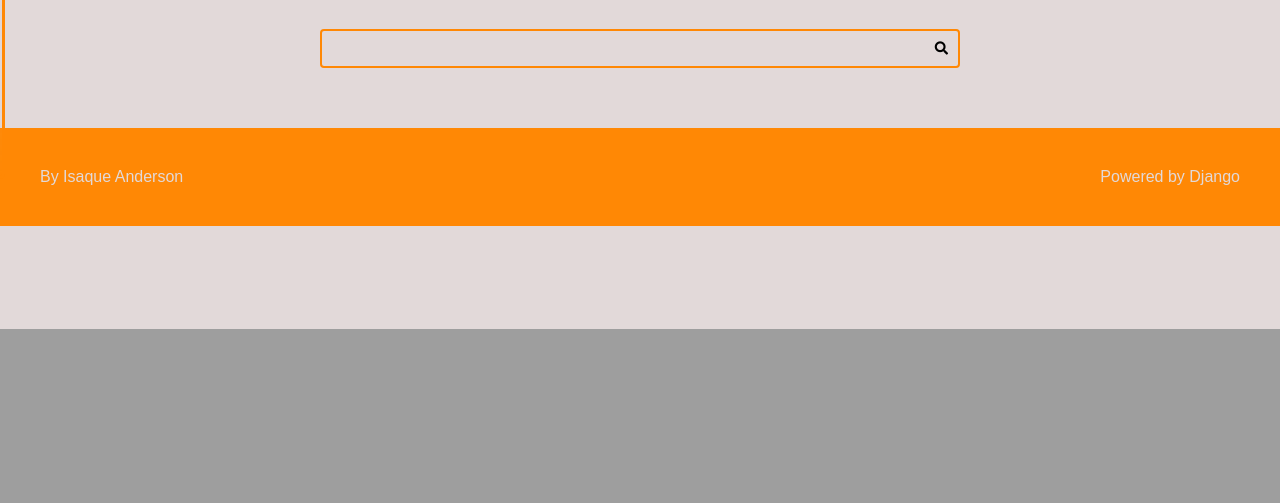
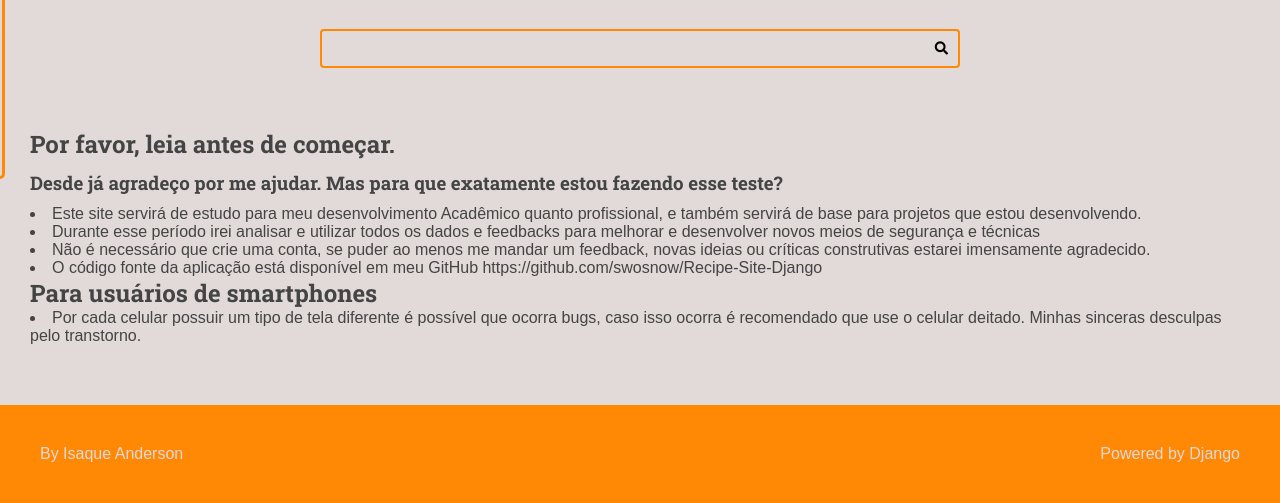
Before and after one commit to swosnow/Recipe-Site-Django, a Django app: page / in a window 1280 px wide. Shown: the part 471-974 px from the top of the page. Before the commit the page ends 800 px from the top, so only its background shows below. Run offline with Django 4.2, Linux system fonts and the light colour scheme; data that the repository does not hold is empty; parts of the project's set-up code (start-up, migrations or seed data) failed here and were passed over.

Commit message:
nothing special

```diff
--- a/authors/forms/login.py
+++ b/authors/forms/login.py
@@ -5,8 +5,8 @@
 class LoginForm(forms.Form):
     def __init__(self, *args, **kwargs):
         super().__init__(*args, **kwargs)
-        add_placeholder(self.fields['username'], 'Type your username')
-        add_placeholder(self.fields['password'], 'Type your password')
+        add_placeholder(self.fields['username'], 'Digite seu nome de usuário')
+        add_placeholder(self.fields['password'], 'Digite sua senha')
 
     username = forms.CharField()
     password = forms.CharField(
--- a/authors/forms/recipe_form.py
+++ b/authors/forms/recipe_form.py
@@ -46,11 +46,11 @@
         description = cleaned_data.get('description')
 
         if len(title) < 5:
-            self._my_errors['title'].append('Must have at least 5 chars')
+            self._my_errors['title'].append('Deve possuir pelo menos 5 letras')
 
         if title == description:
-            self._my_errors['title'].append('Cannot be equal to description')
-            self._my_errors['description'].append('Cannot be equal to title')
+            self._my_errors['title'].append('Não pode ser igual a descrição')
+            self._my_errors['description'].append('Não pode ser igual ao título')
 
 
         if self._my_errors:
--- a/authors/templates/authors/pages/dashboard.html
+++ b/authors/templates/authors/pages/dashboard.html
@@ -10,7 +10,8 @@
     {% include 'global/partials/messages.html' %}
 
     <div class="authors-dashboard-container">
-      <h3>Your recipes</h3>
+      <h3>Suas receitas</h3>
+
 
       <ul>
         {% for recipe in recipes %}
@@ -28,7 +29,7 @@
           </li>
         {% empty %}
           <li>
-            <p>You do not have recipes, please create one.</p>
+            <p>Você não possui receitas. Elas apareceram aqui.</p>
           </li>
         {% endfor %}
       </ul>
--- a/authors/templates/authors/pages/register_view.html
+++ b/authors/templates/authors/pages/register_view.html
@@ -3,7 +3,8 @@
 
  {% block content %}
     <div class="main-content center container">
-        <h2>Register</h2>
+        <h2>Criar conta</h2>
+        <li>Não é necessário usar seu email pessoal, pode criar o mais genérico possível</li>
     </div>
 
     {% include "global/partials/messages.html" %}
--- a/base_static/global/css/style.css
+++ b/base_static/global/css/style.css
@@ -105,6 +105,7 @@
     cursor: pointer;
 }
 .navbar{
+    width: 100%;
     height: 70px;
     background: var(--color-primary);
     border: none;
@@ -127,6 +128,7 @@
 .navbar a:hover{
     color: white;
 }
+
 
 
 
@@ -595,6 +597,8 @@
     font-size: 2rem;
 }
 
+
+
 @media (max-width: 600px) {
     .main-content-list,
     .form-content-grid,
@@ -602,9 +606,12 @@
 
       grid-template-columns: repeat(1, 1fr);
     }
-    nav li{
-        font-size: 1.9rem;
-        padding: 0px 16px;
+
+    .navbar{
+        margin: 0px 0px;
+    }
+    .logo h1{
+        font-size: 4.5rem;
     }
 
 
--- a/base_templates/global/base.html
+++ b/base_templates/global/base.html
@@ -14,6 +14,7 @@
         {% include "global/partials/search.html" %}
 
 
+
         <main class="main-content-container">
             {% block  content %} {%  endblock content %}
 
--- a/base_templates/global/partials/form.html
+++ b/base_templates/global/partials/form.html
@@ -26,7 +26,7 @@
         <div class="form-content form-content-grid">
             <div class="form-group">
                 <div class="message message-error">
-                    There are errors in the form, please fix them and send again.
+                    O formulário possui erros, por favor arrume e tente novamente.
                 </div>
             </div>
         </div>
@@ -34,7 +34,7 @@
 
         <div class="form-content form-content-grid">
             <div class="form-group">
-              <button type="submit">Send</button>
+              <button type="submit">Enviar</button>
             </div>
         </div>
     </form>
--- a/base_templates/global/partials/header.html
+++ b/base_templates/global/partials/header.html
@@ -2,8 +2,8 @@
     <ul class="navbar">
         <li><a href="{% url 'recipes:home' %}">Home</a></li>
         <li><a href="{% url 'authors:dashboard' %}">Dashboard</a></li>
-        <li><a href="#">Support</a></li>
-        <li><a href="#">Contact</a></li>
+        <li><a href="https://www.instagram.com/isaque_swo/" target="_blank" rel="noreferrer noopener">Suporte</a></li>
+        <li><a href="https://www.instagram.com/isaque_swo/" target="_blank" rel="noreferrer noopener">Contato</a></li>
     </ul>
 </nav>
 
@@ -15,6 +15,5 @@
             </h1>
         </div>
 
-
     </header>
 </div>
--- /dev/null
+++ b/base_templates/global/partials/information.html
@@ -0,0 +1,23 @@
+{% if 'global/partials/header.html' %}
+
+    <div class="container">
+        <div>
+            <h2 style="margin-bottom: 10px;">
+                Por favor, leia antes de começar.
+            </h2>
+        </div>
+        <div>
+            <h3 style="margin-bottom: 10px;">Desde já agradeço por me ajudar. Mas para que exatamente estou fazendo esse teste?</h3>
+            <li>Este site servirá de estudo para meu desenvolvimento Acadêmico quanto profissional, e também servirá de base para projetos que estou desenvolvendo.</li>
+
+            <li>Durante esse período irei analisar e utilizar todos os dados e feedbacks para melhorar e desenvolver novos meios de segurança e técnicas</li>
+            <li>Não é necessário que crie uma conta, se puder ao menos me mandar um feedback, novas ideias ou críticas construtivas estarei imensamente agradecido.</li>
+            <li>O código fonte da aplicação está disponível em meu GitHub https://github.com/swosnow/Recipe-Site-Django</li>
+        </div>
+        <div>
+            <h2>Para usuários de smartphones</h2>
+            <li>Por cada celular possuir um tipo de tela diferente é possível que ocorra bugs, caso isso ocorra é recomendado que use o celular deitado. Minhas sinceras desculpas pelo transtorno.</li>
+        </div>
+    </div>
+
+{% endif %}
--- a/base_templates/global/partials/menu.html
+++ b/base_templates/global/partials/menu.html
@@ -14,13 +14,13 @@
             <a href="{% url 'recipes:home' %}">Home</a>
 
             {% if user.is_authenticated %}
-                <a href="{% url 'authors:dashboard_recipe_new' %}">New Recipe</a>
+                <a href="{% url 'authors:dashboard_recipe_new' %}">Criar receita</a>
                 <a href="{% url 'authors:dashboard' %}">Dashboard</a>
                 <a class="authors-logout-link" href="{% url 'authors:logout' %}">Logout</a>
                 {% include 'authors/partials/form_logout.html' %}
             {% else %}
                 <a href="{% url 'authors:login' %}">Login</a>
-                <a href="{% url 'authors:register' %}">Register</a>
+                <a href="{% url 'authors:register' %}">Criar conta</a>
             {% endif %}
         </nav>
     </div>
--- a/recipes/templates/recipes/pages/home.html
+++ b/recipes/templates/recipes/pages/home.html
@@ -3,6 +3,8 @@
 {% block title %}Home |{% endblock title %}
 
 {% block content %}
+
+{% include "global/partials/information.html" %}
 
 {% include 'global/partials/messages.html' %}
 
--- a/recipes/templates/recipes/partials/recipe.html
+++ b/recipes/templates/recipes/partials/recipe.html
@@ -73,7 +73,7 @@
 
             {% endif %}
         </form>
-        <strong>{{recipe.likes.all.count}} Likes</strong>
+        <strong>{{recipe.likes.all.count}} Curtidas</strong>
 
     </div>
 
```
Also changed, not shown: authors/forms/register_form.py (+23 -22 lines), authors/templates/authors/partials/login_message.html (+2 -5 lines), authors/views/all.py (+5 -5 lines), project1/settings.py (+7 -5 lines), recipes/test/test_recipe_functions.py (+5 -0 lines).
